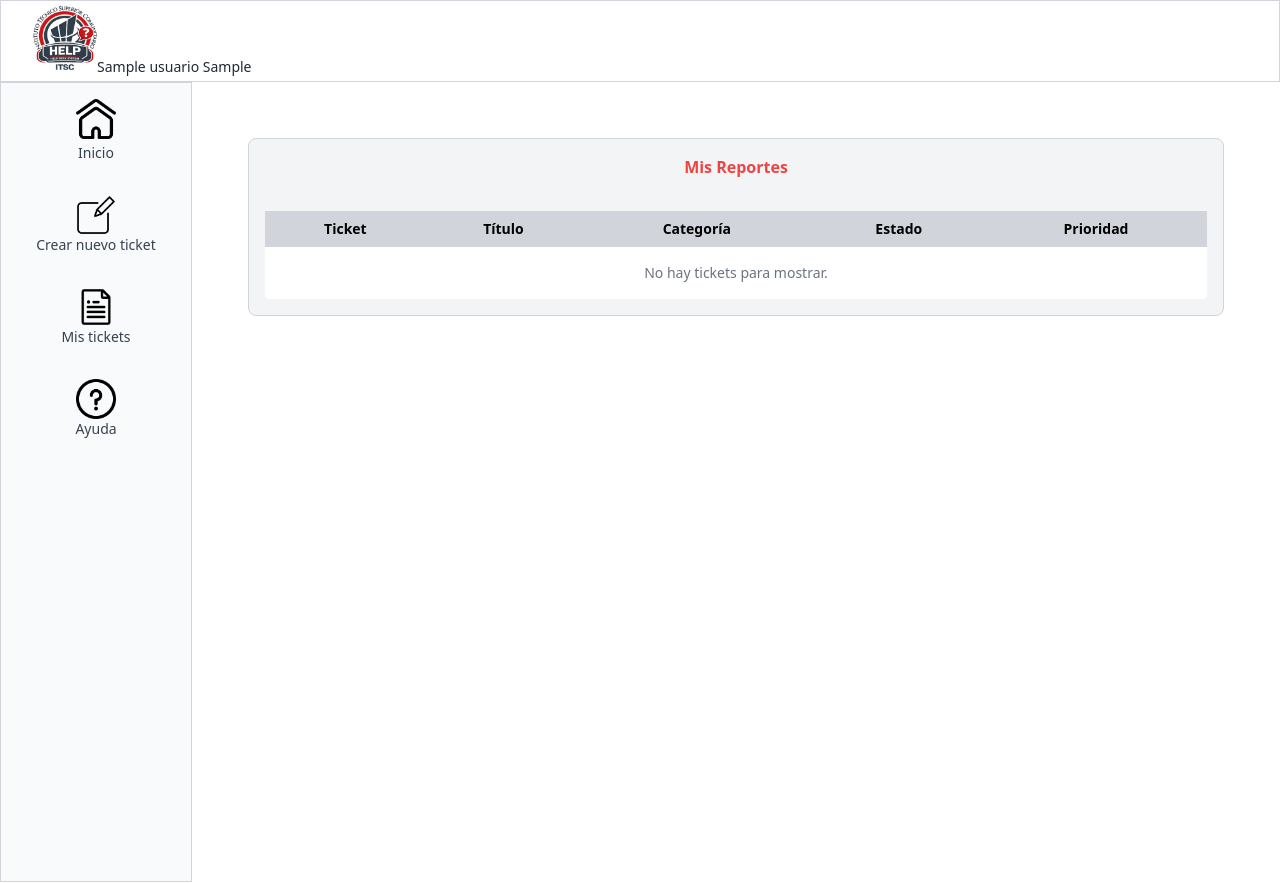
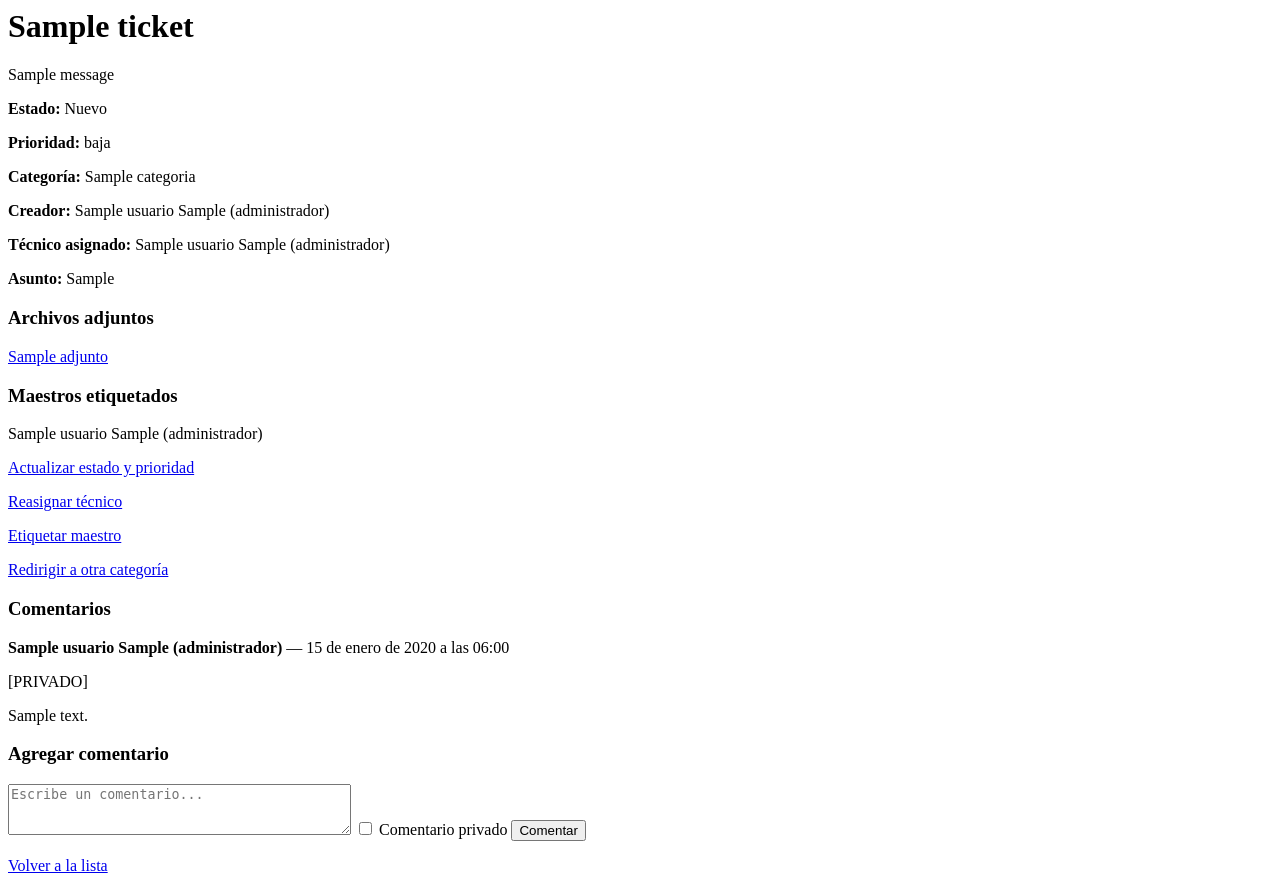
Before and after one commit to MxL2421/helpdesk_itsc, a Django app: page /tickets/1/ in a window 1280 px wide. Run offline with Django 5.2, Linux system fonts and the light colour scheme; a user stored in the database is signed in; tables that the repository leaves empty hold one stand-in row (values such as "Sample post"); one stand-in notice (Sample message) is shown; some libraries are stand-ins or nearby versions.

Commit message:
actualizacion de detalle

```diff
--- a/core/templates/tickets/detalle.html
+++ b/core/templates/tickets/detalle.html
@@ -1,35 +1,179 @@
-{% extends 'base.html' %}
-{% block title %}Mis Reportes{% endblock %}
+<h1>{{ ticket.titulo }}</h1>
 
-{% block content %}
-<div class="border border-gray-300 rounded-lg p-4 bg-gray-100 flex-1 m-8">
-  <h1 class="text-center text-red-500 font-semibold mb-8">Mis Reportes</h1>
 
-  <table class="w-full bg-white rounded">
-    <thead class="bg-gray-300">
-      <tr>
-        <th class="p-2 text-sm">Ticket</th>
-        <th class="p-2 text-sm">Título</th>
-        <th class="p-2 text-sm">Categoría</th>
-        <th class="p-2 text-sm">Estado</th>
-        <th class="p-2 text-sm">Prioridad</th>
-      </tr>
-    </thead>
-    <tbody>
-      {% for ticket in tickets %}
-      <tr class="border-t hover:bg-gray-50 cursor-pointer" onclick="window.location='{% url 'detalle_ticket' ticket.id %}'">
-        <td class="p-2 text-sm">{{ ticket.id }}</td>
-        <td class="p-2 text-sm">{{ ticket.titulo }}</td>
-        <td class="p-2 text-sm">{{ ticket.categoria }}</td>
-        <td class="p-2 text-sm">{{ ticket.get_estado_display }}</td>
-        <td class="p-2 text-sm">{{ ticket.prioridad|default:"Sin asignar" }}</td>
-      </tr>
-      {% empty %}
-      <tr>
-        <td colspan="5" class="p-4 text-center text-gray-500 text-sm">No hay tickets para mostrar.</td>
-      </tr>
-      {% endfor %}
-    </tbody>
-  </table>
+
+    {% if messages %}
+
+    {% for message in messages %}
+
+<p>{{ message }}</p>
+
+ {% endfor %}
+
+  {% endif %}
+
+
+
+<p><strong>Estado:</strong> {{ ticket.get_estado_display }}</p>
+
+<p><strong>Prioridad:</strong> {{ ticket.prioridad|default:"Sin asignar" }}</p>
+
+<p><strong>Categoría:</strong> {{ ticket.categoria }}</p>
+
+<p><strong>Creador:</strong> {{ ticket.creador }}</p>
+
+<p><strong>Técnico asignado:</strong> {{ ticket.tecnico|default:"Sin asignar" }}</p>
+
+<p><strong>Asunto:</strong> {{ ticket.asunto }}</p>
+
+
+
+<h3>Archivos adjuntos</h3>
+
+  {% for adjunto in ticket.adjuntos.all %}
+
+ <p><a href="{{ adjunto.ruta.url }}">{{ adjunto.nombre_archivo }}</a></p>
+
+   {% empty %}
+
+ <p>Sin archivos adjuntos.</p>
+
+   {% endfor %}
+
+
+
+<h3>Maestros etiquetados</h3>
+
+   {% for etiquetado in ticket.ticketetiquetado_set.all %}
+
+<p>{{ etiquetado.usuario }}</p>
+
+   {% empty %}
+
+ <p>Sin maestros etiquetados.</p>
+
+   {% endfor %}
+
+
+
+   {% if user.rol == 'tecnico' and not ticket.tecnico %}
+
+<form method="post" action="{% url 'autoasignar_ticket' ticket.id %}">
+
+   {% csrf_token %}
+
+   <button type="submit">Autoasignarme este ticket</button>
+
+</form>
+
+    {% endif %}
+
+
+
+    {% if ticket.tecnico == user and ticket.estado != 'cerrado' %}
+
+<p><a href="{% url 'actualizar_ticket' ticket.id %}">Actualizar estado y prioridad</a></p>
+
+    {% endif %}
+
+
+
+    {% if user.rol == 'administrador' %}
+
+<p><a href="{% url 'reasignar_ticket' ticket.id %}">Reasignar técnico</a></p>
+
+    {% endif %}
+
+
+
+    {% if user.rol == 'administrador' and ticket.estado == 'cerrado' %}
+
+<form method="post" action="{% url 'reabrir_ticket' ticket.id %}">
+
+    {% csrf_token %}
+
+    <button type="submit">Reabrir ticket</button>
+
+</form>
+
+  {% endif %}
+
+
+
+{% if ticket.creador == user or user.rol == 'tecnico' or user.rol == 'administrador' %}
+
+<p><a href="{% url 'etiquetar_maestro' ticket.id %}">Etiquetar maestro</a></p>
+
+{% endif %}
+
+
+
+
+{% if user.rol == 'administrador' or ticket.tecnico == user %}
+
+ {% if ticket.estado != 'cerrado' %}
+
+<p><a href="{% url 'redirigir_ticket' ticket.id %}">Redirigir a otra categoría</a></p>
+
+ {% endif %}
+
+{% endif %}
+
+
+
+
+<h3>Comentarios</h3>
+
+{% for comentario in comentarios %}
+
+<div>
+
+ <p><strong>{{ comentario.autor }}</strong> — {{ comentario.fecha }}</p>
+
+ {% if comentario.es_privado %}
+
+<span>[PRIVADO]</span>
+
+ {% endif %}
+
+<p>{{ comentario.contenido }}</p>
+
 </div>
-{% endblock %}
+
+{% empty %}
+
+<p>No hay comentarios aún.</p>
+
+{% endfor %}
+
+
+
+{% if user.rol == 'tecnico' or user.rol == 'administrador' %}
+
+<h3>Agregar comentario</h3>
+
+<form method="post">
+
+ {% csrf_token %}
+
+{{ form.contenido }}
+
+ {% if user.rol == 'administrador' or ticket.tecnico == user %}
+
+ {{ form.es_privado }} <label>Comentario privado</label>
+
+{% else %}
+
+ <input type="hidden" name="es_privado" value="False">
+
+ {% endif %}
+
+ <button type="submit">Comentar</button>
+
+</form>
+
+{% endif %}
+
+
+
+<a href="{% url 'lista_tickets' %}">Volver a la lista</a>
```
